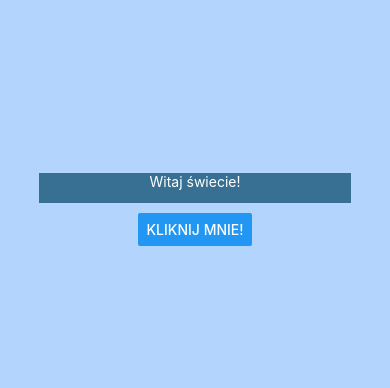
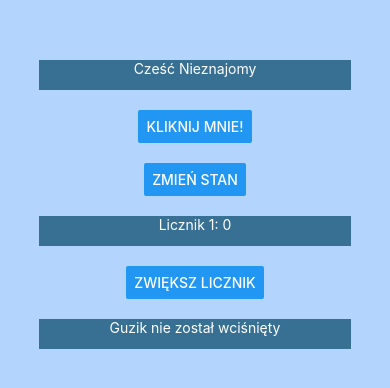
Before and after one commit to machinacyfrowa/reactProject, a React Native app: screen / in a window 390 px wide. Shown: the part 218-606 px from the top of the page. Built offline with nearby package versions, Linux system fonts and the light colour scheme.

Commit message:
simple states

```diff
--- a/App.js
+++ b/App.js
@@ -1,4 +1,4 @@
-import React from 'react';
+import React, { useState } from 'react';
 /* import type {Node} from 'react'; */
 import {
   StyleSheet,
@@ -9,15 +9,53 @@ import {
 } from 'react-native';
 
 const App /*: () => Node */ = () => {
+  const [name, setName] = useState("Nieznajomy")
+  const [counter, setCounter] = useState({ name: "Licznik 1", value: 0 })
+  const [buttonClicked, setButtonClicked] = useState(false);
+
+  const buttonClick = () => {
+    setButtonClicked(true)
+    Linking.openURL('https://teb.pl')
+  }
+
+  const changeNameState = () => {
+    setName("Paweł")
+  }
+
+  const incrementCounter = () => {
+    /* Zadanie zaliczeniowe 1 : zmodyfikuj funkcję tak, żeby po każdym
+      kliknięciu wartość licznika wzrasała o 1 */
+    setCounter({ name: "Licznik 1", value: 1 })
+  }
 
   return (
     <View style={styles.mainView}>
-      <Text style={styles.text}>Witaj świecie!</Text>
-      <Button
-        style={styles.button}
-        title="Kliknij mnie!"
-        onPress={() => {Linking.openURL('https://teb.pl')}}
-      ></Button>
+      <Text style={styles.text}>Cześć {name}</Text>
+      <View style={styles.buttonView}>
+        <Button
+          style={styles.button}
+          title="Kliknij mnie!"
+          onPress={buttonClick}
+        ></Button>
+      </View>
+      <View style={styles.buttonView}>
+        <Button
+          style={styles.button}
+          title="Zmień stan"
+          onPress={changeNameState}
+        ></Button>
+      </View>
+      <Text style={styles.text}>{counter.name}: {counter.value}</Text>
+      <View style={styles.buttonView}>
+        <Button
+          style={styles.button}
+          title="Zwiększ licznik"
+          onPress={incrementCounter}
+        ></Button>
+      </View>
+      <Text style={styles.text}>
+        {buttonClicked ? "Guzik został wcisnięty" : "Guzik nie został wciśnięty"}
+      </Text>
     </View>
   );
 };
@@ -38,8 +76,8 @@ const styles = StyleSheet.create({
     textAlignVertical: 'center',
     margin: 10,
   },
-  button: {
-
+  buttonView: {
+    margin: 10,
   },
 });
 
```
